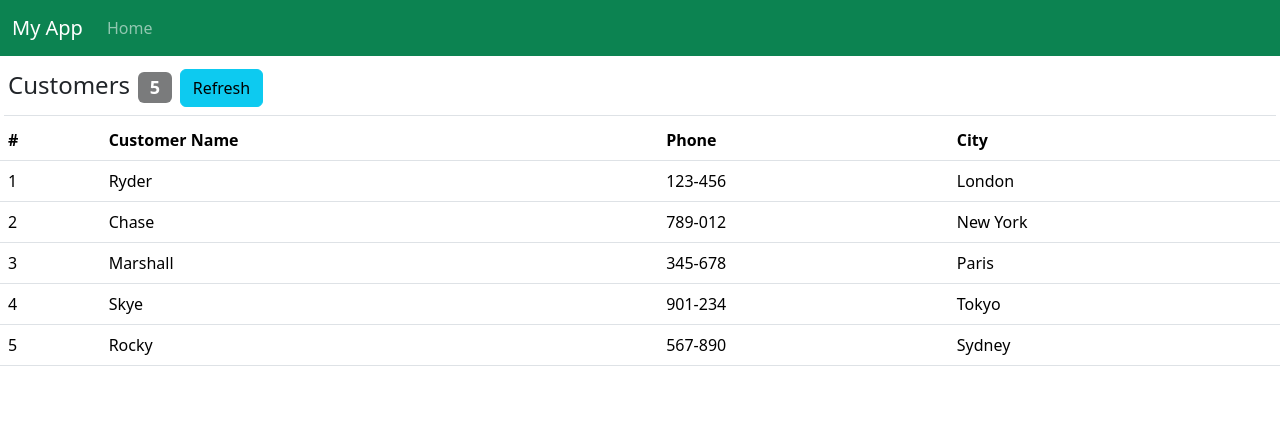
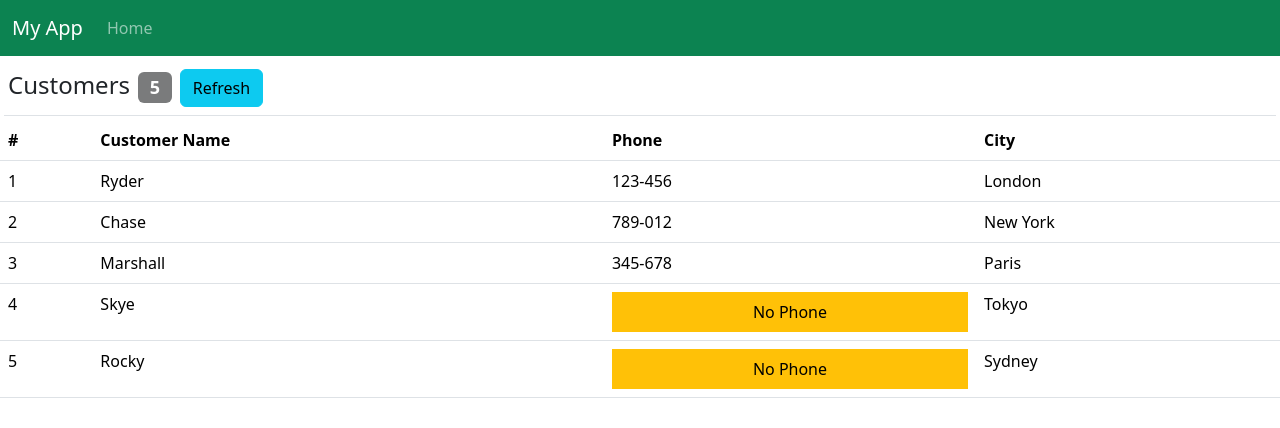
Before and after one commit to marinaivanovadev/my-first-app, a React (Create React App) app: page / in a window 1280 px wide. Shown: the top 428 px of the page. Built offline with nearby package versions, Linux system fonts and the light colour scheme.

Commit message:
Render Conditionally

```diff
--- a/src/MainContent.jsx
+++ b/src/MainContent.jsx
@@ -8,8 +8,8 @@
             { id: 1, name: "Ryder", phone: "123-456", address: { city: "London" } },
             { id: 2, name: "Chase", phone: "789-012", address: { city: "New York" } },
             { id: 3, name: "Marshall", phone: "345-678", address: { city: "Paris" } },
-            { id: 4, name: "Skye", phone: "901-234", address: { city: "Tokyo" } },
-            { id: 5, name: "Rocky", phone: "567-890", address: { city: "Sydney" } }
+            { id: 4, name: "Skye", phone: null, address: { city: "Tokyo" } },
+            { id: 5, name: "Rocky", phone: null, address: { city: "Sydney" } }
         ],
     };
 
@@ -39,7 +39,10 @@
                                     <tr key={cust.id}>
                                         <td>{cust.id}</td>
                                         <td>{cust.name}</td>
-                                        <td>{cust.phone}</td>
+                                        <td>{cust.phone ?
+                                            cust.phone :
+                                            <div className="bg-warning p-2 text-center">No Phone </div>
+                                        }</td>
                                         <td>{cust.address.city}</td>
                                     </tr>
                                 );
```
